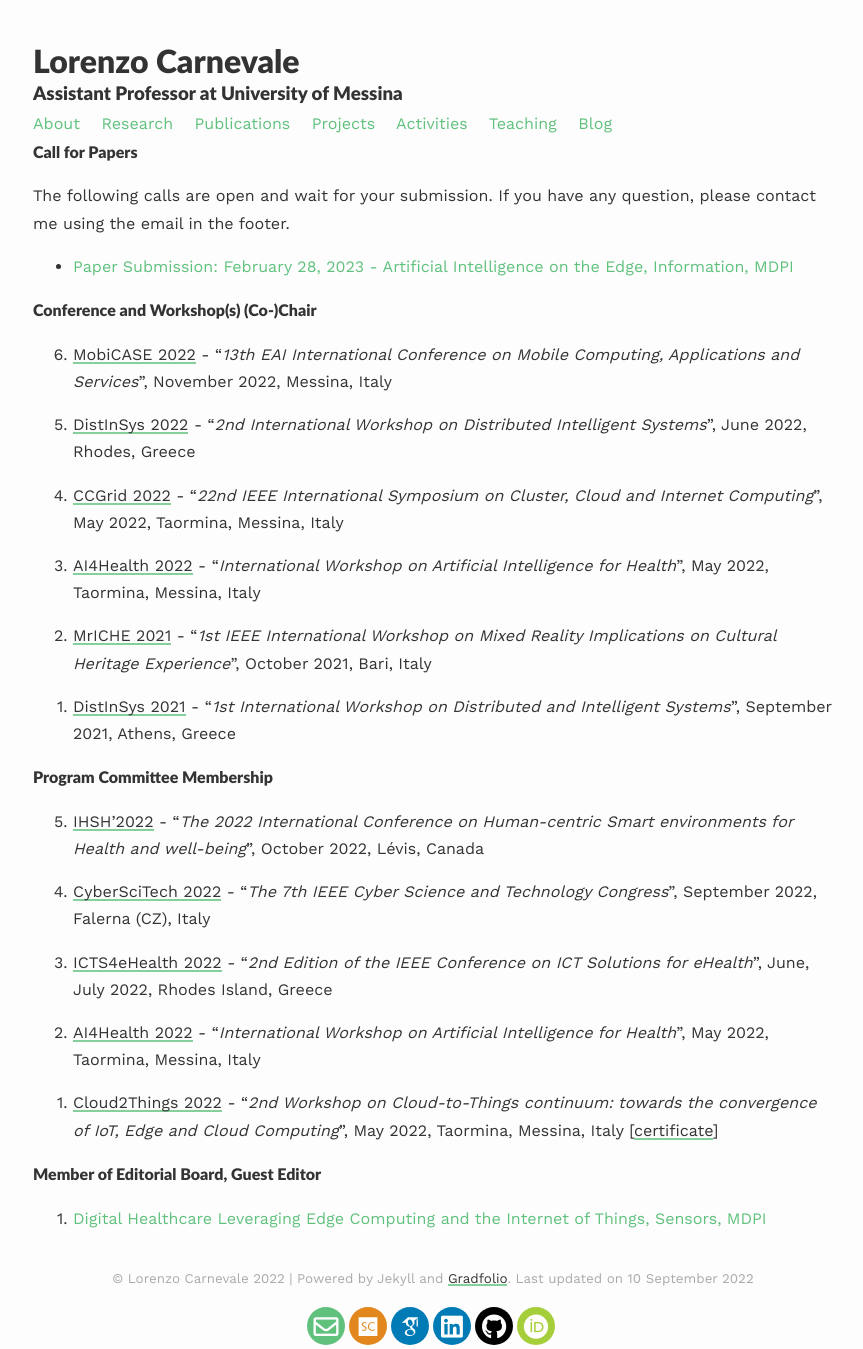
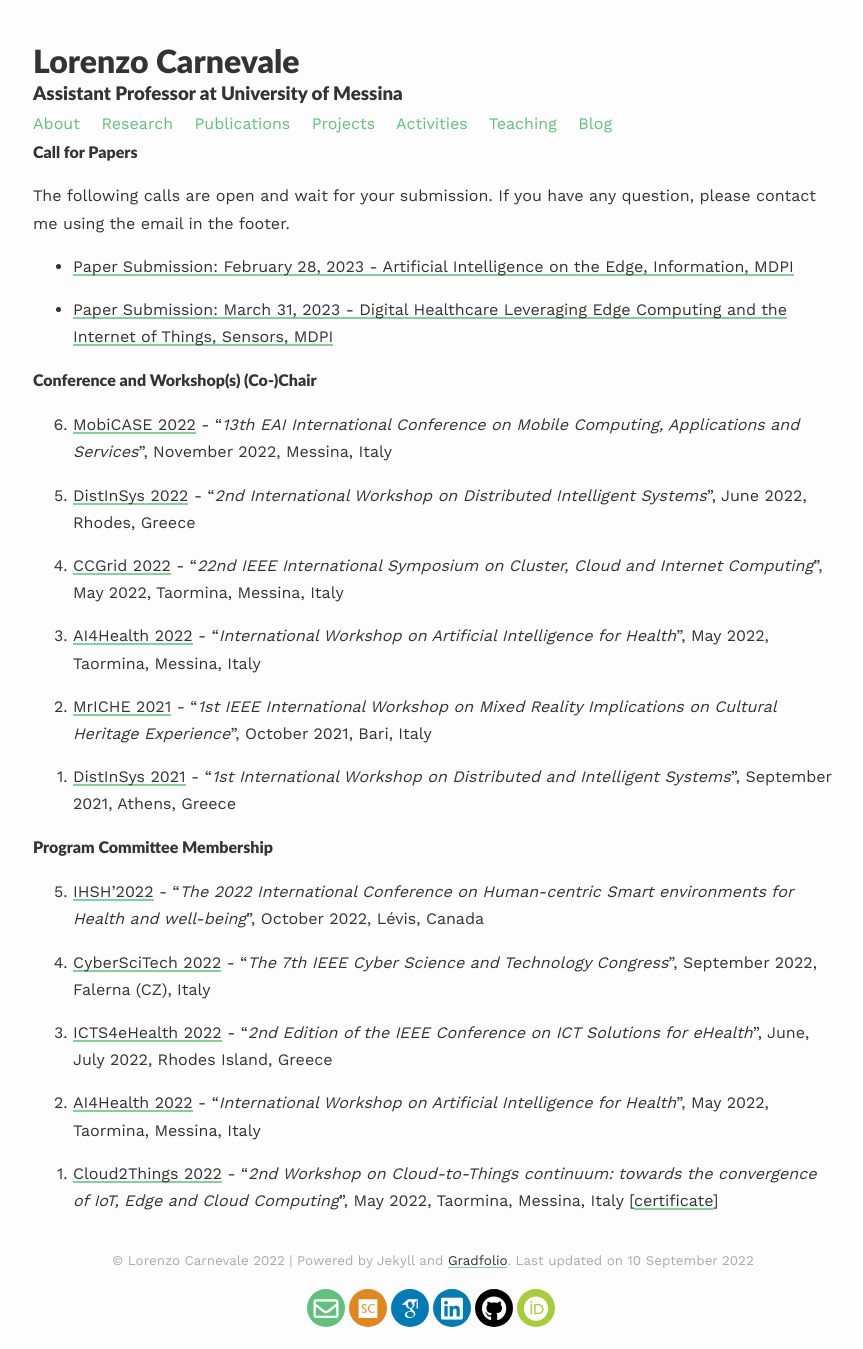
Before and after one commit to lcarnevale/lcarnevale.github.io, a Jekyll site: the page built from _pages/activities.md, in a window 1280 px wide. Shown: the whole page, without its empty margins (207-1070 px from the left). Built offline with Jekyll 4.4.1, drawn with Linux system fonts in a browser that asks for light colours; nearby versions of some CDN libraries; some web fonts are replaced.

Commit message:
move MDPI Sensors SI as active

```diff
--- a/_pages/activities.md
+++ b/_pages/activities.md
@@ -9,6 +9,8 @@
 The following calls are open and wait for your submission. If you have any question, please contact me using the email in the footer.
 
 - [Paper Submission: February 28, 2023 - Artificial Intelligence on the Edge, Information, MDPI](https://www.mdpi.com/journal/information/special_issues/AI_on_the_edge)
+
+- [Paper Submission: March 31, 2023 - Digital Healthcare Leveraging Edge Computing and the Internet of Things, Sensors, MDPI](https://www.mdpi.com/journal/sensors/special_issues/digihealth_IoT)
 
 #### Conference and Workshop(s) (Co-)Chair
 0. [MobiCASE 2022](https://mobicase.eai-conferences.org/2022) - "<i>13th EAI International Conference on Mobile Computing, Applications and Services</i>", November 2022, Messina, Italy
@@ -36,6 +38,6 @@
 0. [Cloud2Things 2022](https://cloud2things2022.netsons.org) - "<i>2nd Workshop on Cloud-to-Things continuum: towards the convergence of IoT, Edge and Cloud Computing</i>", May 2022, Taormina, Messina, Italy [[certificate](https://drive.google.com/file/d/1tR7AiEKAzVlR0Z5y8EHwjZcD36Pztheb/view?usp=sharing)]
 {: reversed="reversed"}
 
-#### Member of Editorial Board, Guest Editor
-0. [Digital Healthcare Leveraging Edge Computing and the Internet of Things, Sensors, MDPI](https://www.mdpi.com/journal/sensors/special_issues/digihealth_IoT)
-{: reversed="reversed"}
+<!-- #### Member of Editorial Board, Guest Editor -->
+<!-- 0. [Digital Healthcare Leveraging Edge Computing and the Internet of Things, Sensors, MDPI](https://www.mdpi.com/journal/sensors/special_issues/digihealth_IoT) -->
+<!-- {: reversed="reversed"} -->
```
